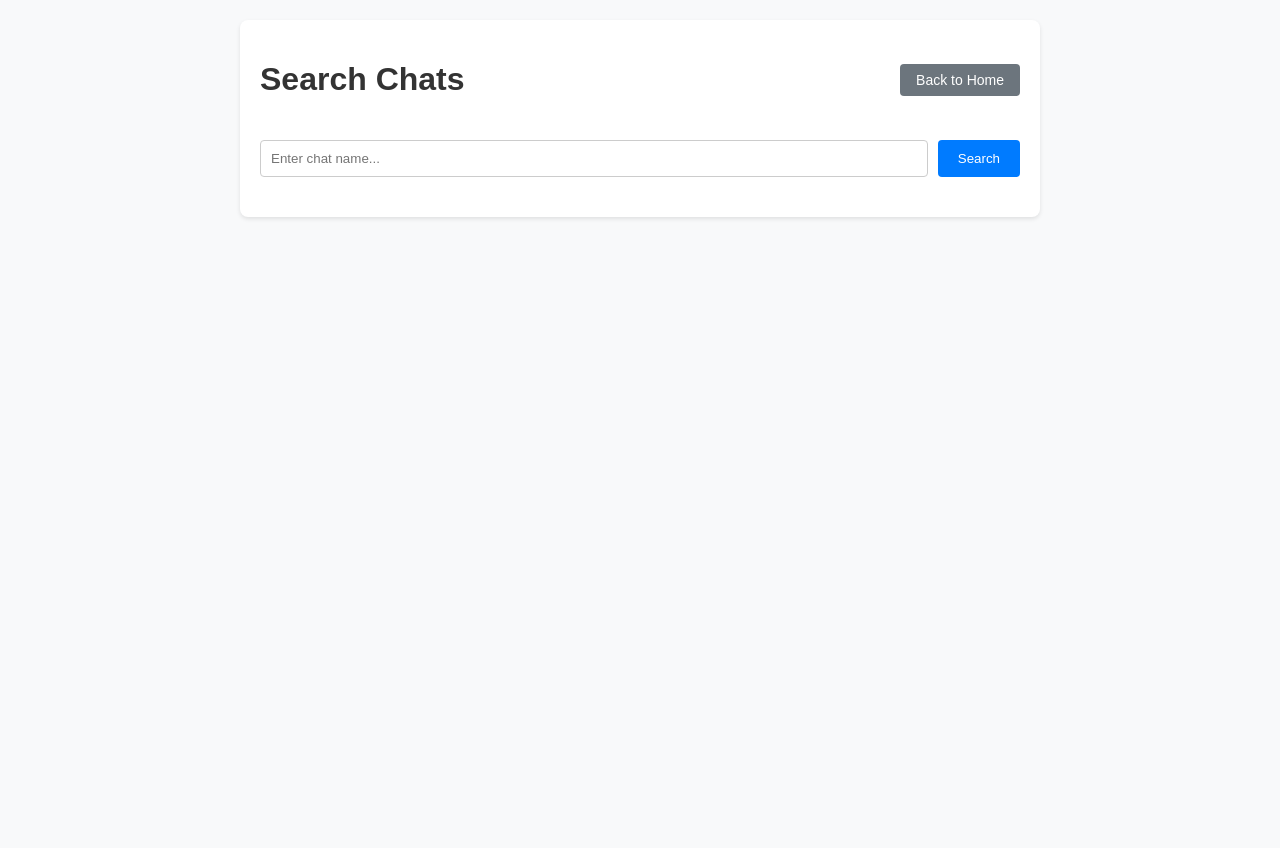
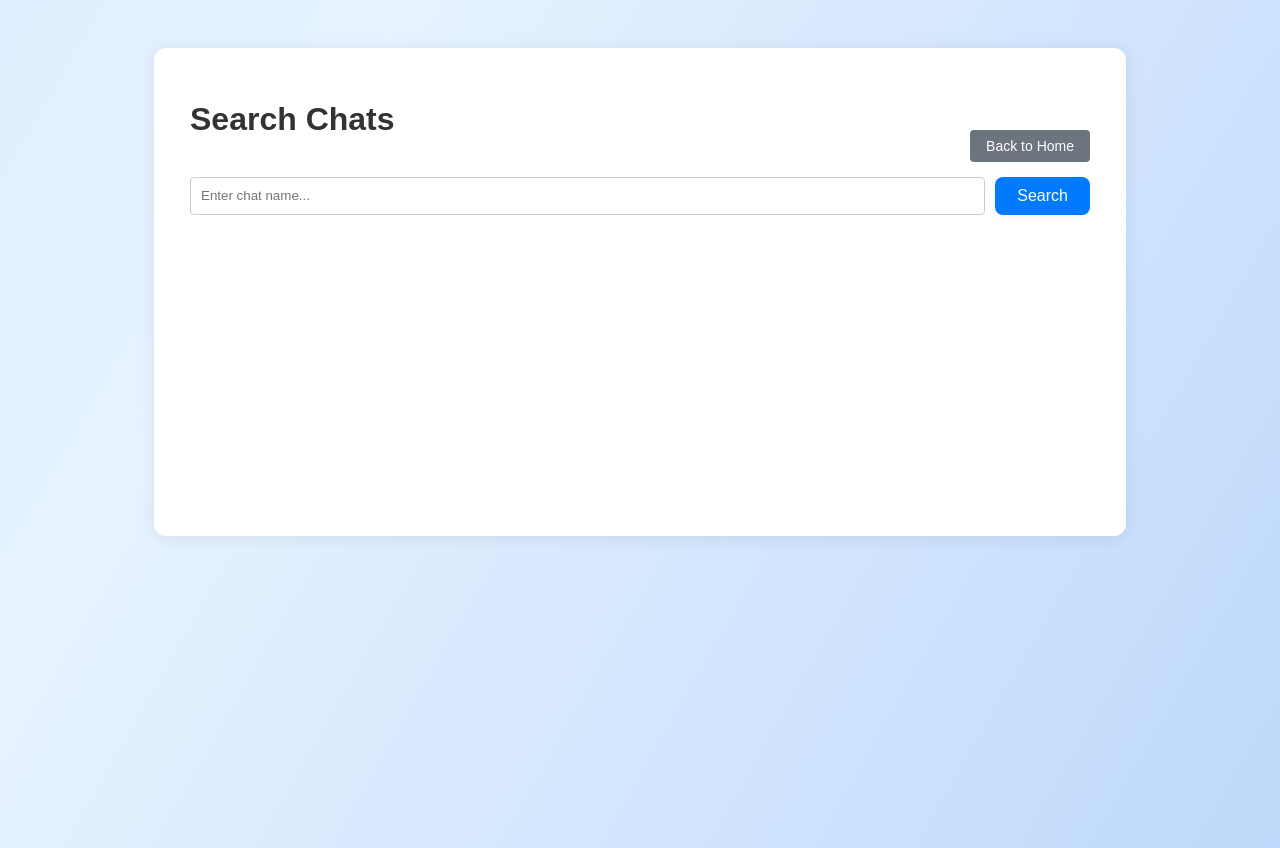
Before and after one commit to thejavamonster/chat-app, a website: page public/search.html in a window 1280 px wide. Before the commit the page ends 800 px from the top, so only its background shows below. Drawn offline with Linux system fonts and the light colour scheme.

Commit message:
Update search.html

```diff
--- a/public/search.html
+++ b/public/search.html
@@ -5,17 +5,34 @@
     <title>Enkryptonite</title>
     <style>
         body {
-            font-family: sans-serif;
-            padding: 20px;
-            max-width: 800px;
-            margin: 0 auto;
-            background-color: #f8f9fa;
+            font-family: Arial, sans-serif;
+            background: linear-gradient(120deg, #cbe5ff 0%, #e6f2ff 50%, #b3d1fa 100%);
+            background-size: 200% 200%;
+            animation: shimmerBG 8s ease-in-out infinite;
+            min-height: 100vh;
+            margin: 0;
+            padding: 0;
+        }
+        @keyframes shimmerBG {
+            0% {
+                background-position: 0% 50%;
+            }
+            50% {
+                background-position: 100% 50%;
+            }
+            100% {
+                background-position: 0% 50%;
+            }
         }
         .container {
-            background-color: white;
-            padding: 20px;
-            border-radius: 8px;
-            box-shadow: 0 2px 4px rgba(0, 0, 0, 0.1);
+            background: white;
+            border-radius: 12px;
+            box-shadow: 0 2px 16px rgba(0,0,0,0.08);
+            max-width: 900px;
+            min-width: 600px;
+            min-height: 420px;
+            margin: 48px auto 0 auto;
+            padding: 32px 36px 36px 36px;
         }
         h1 {
             color: #333;
@@ -31,23 +48,6 @@
             border-radius: 4px;
             border: 1px solid #ccc;
         }
-        .search-btn {
-            padding: 10px 20px;
-            background-color: #007bff;
-            color: white;
-            border: none;
-            border-radius: 4px;
-            cursor: pointer;
-        }
-        .search-btn:hover {
-            background-color: #0056b3;
-        }
-        .actions-row {
-            display: flex;
-            justify-content: space-between;
-            align-items: center;
-            margin-bottom: 20px;
-        }
         .back-btn {
             padding: 8px 16px;
             background-color: #6c757d;
@@ -57,9 +57,50 @@
             cursor: pointer;
             text-decoration: none;
             font-size: 14px;
+            box-shadow: none;
+            transition: background-color 0.2s;
+            margin-bottom: 15px;
+            margin-top: -30px;
+            display: block;
+            width: fit-content;
+            margin-left: auto;
         }
         .back-btn:hover {
             background-color: #5a6268;
+        }
+        button:not(.back-btn), .btn:not(.back-btn) {
+            border: none;
+            border-radius: 8px;
+            background-color: #007bff;
+            color: white;
+            font-size: 1rem;
+            font-weight: 500;
+            padding: 10px 22px;
+            box-shadow: 0 2px 8px rgba(80,120,200,0.07);
+            transition: background 0.2s, box-shadow 0.2s, color 0.2s, transform 0.1s;
+            cursor: pointer;
+            outline: none;
+        }
+        button.secondary:not(.back-btn), .btn.secondary:not(.back-btn) {
+            background-color: #6c757d;
+        }
+        button:not(.back-btn):hover, .btn:not(.back-btn):hover {
+            background-color: #0056b3;
+            color: white;
+            box-shadow: 0 4px 16px rgba(80,120,200,0.13);
+            transform: translateY(-2px) scale(1.03);
+        }
+        button.secondary:not(.back-btn):hover, .btn.secondary:not(.back-btn):hover {
+            background-color: #495057;
+        }
+        button:not(.back-btn):active, .btn:not(.back-btn):active {
+            background-color: #0069d9;
+            color: white;
+            box-shadow: 0 1px 4px rgba(80,120,200,0.08);
+            transform: scale(0.98);
+        }
+        button.secondary:not(.back-btn):active, .btn.secondary:not(.back-btn):active {
+            background-color: #343a40;
         }
         .results-info {
             margin-bottom: 10px;
@@ -121,8 +162,8 @@
     <div class="container">
         <div class="actions-row">
             <h1>Search Chats</h1>
-            <a href="/" class="back-btn">Back to Home</a>
         </div>
+        <a href="/" class="back-btn">Back to Home</a>
         <div class="search-container">
             <input type="text" id="searchInput" placeholder="Enter chat name...">
             <button class="search-btn" onclick="performSearch()">Search</button>
@@ -177,22 +218,9 @@
                     </div>
                     <div style="display: flex; align-items: center;">
                         <button class="star-btn ${isStarred ? 'starred' : ''}" onclick="toggleStar('${chat.id}', event)">${isStarred ? '&#9733;' : '&#9734;'}</button>
-                        <button class="delete-btn" onclick="deleteChat('${chat.id}', event)">×</button>
                     </div>
                 </div>`;
             }).join('');
-        }
-
-        async function deleteChat(chatId, event) {
-            event.stopPropagation();
-            if (!confirm('Are you sure you want to delete this chat?')) return;
-            try {
-                const response = await fetch(`/api/chats/${chatId}`, { method: 'DELETE' });
-                if (!response.ok) throw new Error('Failed to delete chat');
-                performSearch();
-            } catch (error) {
-                alert('Failed to delete chat');
-            }
         }
 
         function escapeHtml(unsafe) {
```
